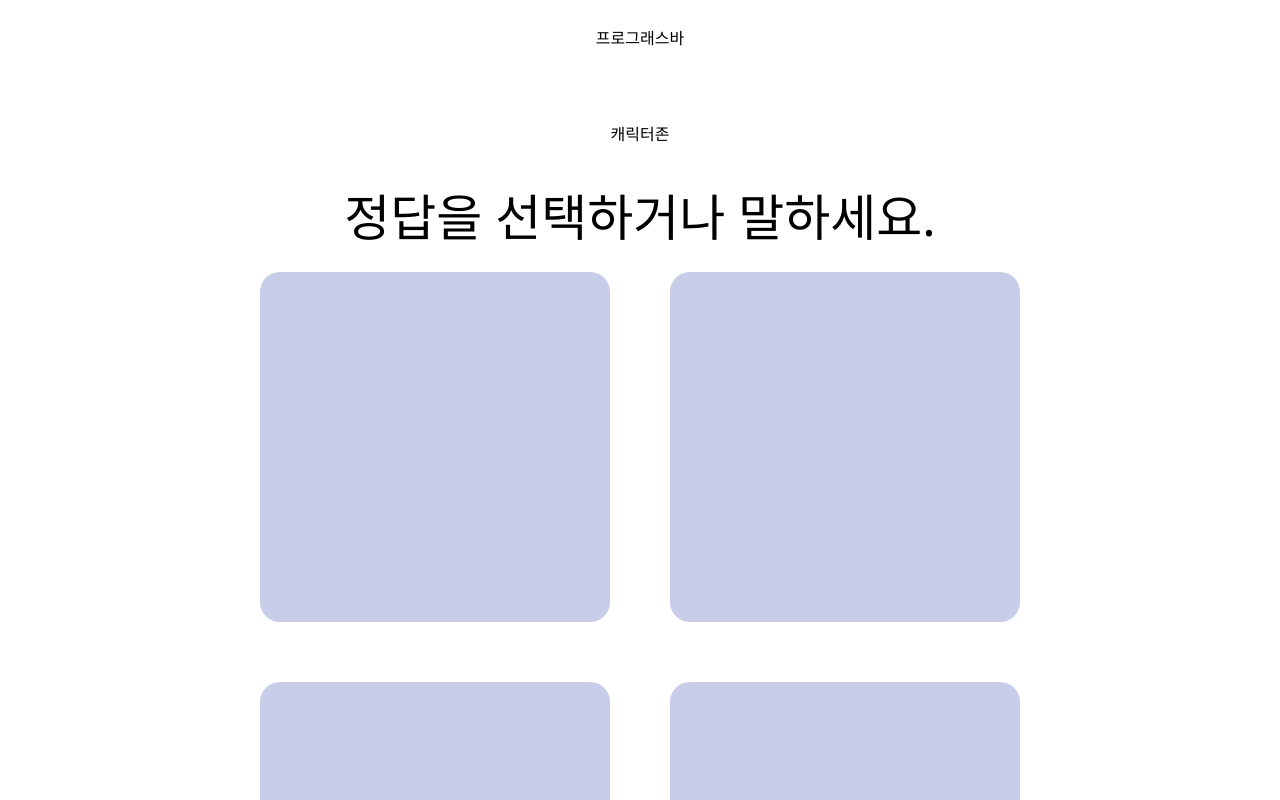
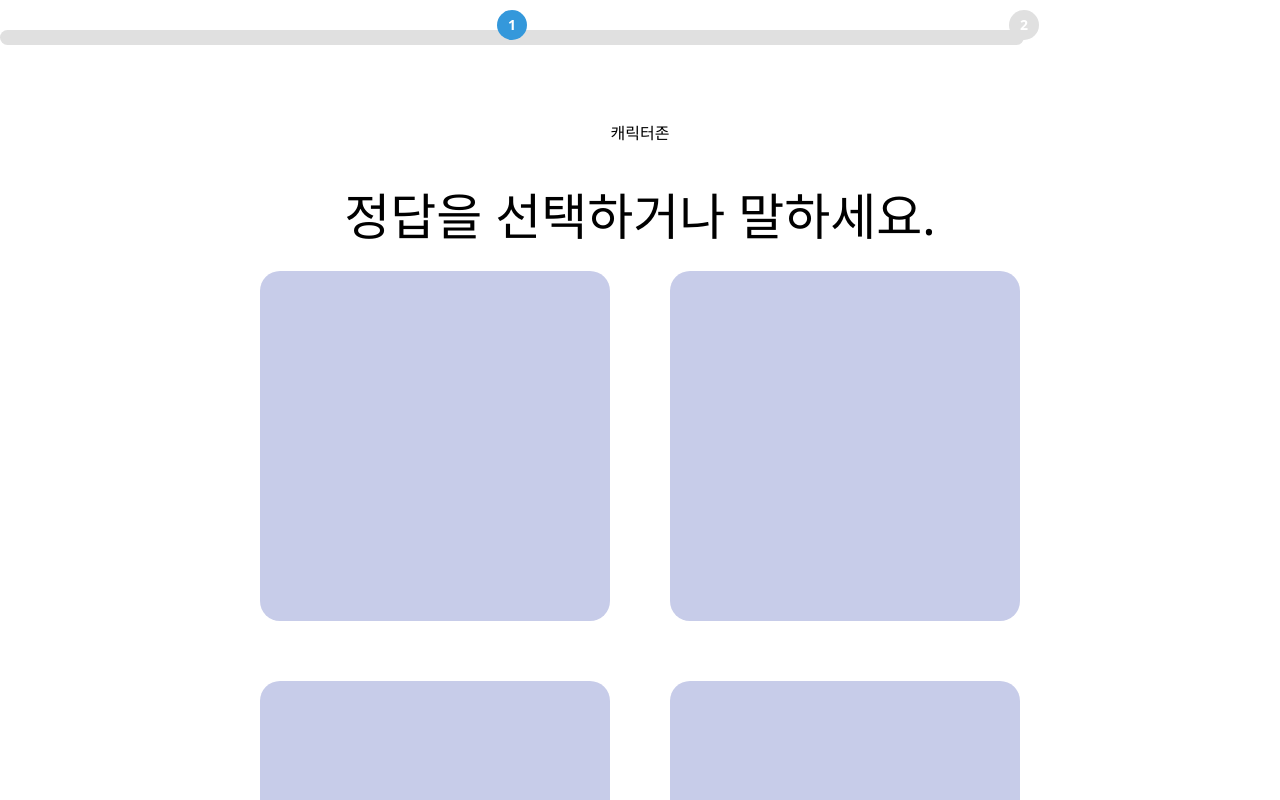
Before and after one commit to whyWhale/honeymorning, a React (Vite) app in the folder FE/honey-morning/: page /quizzie in a window 1280 px wide. Shown: the top 800 px of the page. Built offline with nearby package versions, Linux system fonts and the light colour scheme; a web font is replaced by a local one.

Commit message:
[front] feat: Progress Bar 생성 중

```diff
--- a/FE/honey-morning/src/pages/Quiz/index.tsx
+++ b/FE/honey-morning/src/pages/Quiz/index.tsx
@@ -1,10 +1,45 @@
 // import QuizOption from '@/component/QuizOption'
+import {useState} from 'react';
 import styled from 'styled-components';
 
-const QuizSolution = () => {
+interface ProgressBarProps {
+  progress: number;
+}
+
+interface ProgressStepProps {
+  completed: boolean;
+  active: boolean;
+  position?: string;
+}
+
+const QuizSolution: React.FC = () => {
+  //prettier-ignore
+  const [progress, setProgress] = useState<number>(0);
+
+  const nextStep = () => {
+    setProgress(prev => Math.min(prev + 50, 100));
+  };
+
   return (
     <Container>
-      <ProgressBar>프로그래스바</ProgressBar>
+      <ProgressBarArea>
+        <ProgressBarBackground />
+        <ProgressBarFill progress={progress} />
+        <ProgressStep
+          completed={progress >= 50}
+          active={progress >= 0}
+          position="50%"
+        >
+          1
+        </ProgressStep>
+        <ProgressStep
+          completed={progress === 100}
+          active={progress >= 50}
+          position="100%"
+        >
+          2
+        </ProgressStep>
+      </ProgressBarArea>
       <CharacterArea>캐릭터존</CharacterArea>
       <NoticeArea>정답을 선택하거나 말하세요.</NoticeArea>
       <SelectArea>
@@ -18,6 +53,7 @@ const QuizSolution = () => {
           <SelectionBox />
         </div>
       </SelectArea>
+      <button onClick={nextStep}>다음 문제</button>
     </Container>
   );
 };
@@ -30,10 +66,49 @@ const Container = styled.div`
   justify-content: center;
 `;
 
-const ProgressBar = styled.div`
+const ProgressBarArea = styled.div`
+  width: 80%;
+  height: 15px;
+  margin: 30px 0;
+  position: relative;
+`;
+
+const ProgressBarBackground = styled.div`
+  width: 100%;
+  height: 100%;
+  background-color: #e0e0e0;
+  border-radius: 10px;
+`;
+
+//prettier-ignore
+const ProgressBarFill = styled.div<ProgressBarProps>`
+  width: ${props => props.progress}%;
+  height: 100%;
+  background-color: #3498db;
+  border-radius: 10px;
+  position: absolute;
+  top: 0;
+  left: 0;
+  transition: width 0.3s ease;
+`;
+
+//prettier-ignore
+const ProgressStep = styled.div<ProgressStepProps>`
+  position: absolute;
+  top: -20px;
+  left: ${props => props.position};
+  transform: translateX(-50%);
+  width: 30px;
+  height: 30px;
+  background-color: ${props => (props.completed ? '#94d382' : props.active ? '#3498db' : '#e0e0e0')};
+  border-radius: 50%;
   display: flex;
+  align-items: center;
   justify-content: center;
-  margin: 30px;
+  font-size: 14px;
+  font-weight: bold;
+  color: white;
+  transition: background-color 0.3s ease;
 `;
 
 const CharacterArea = styled.div`
```
